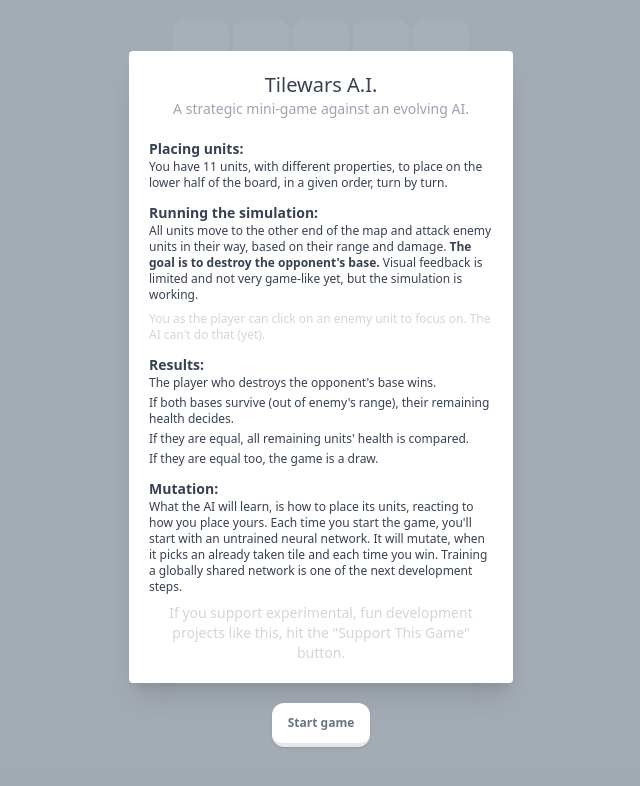
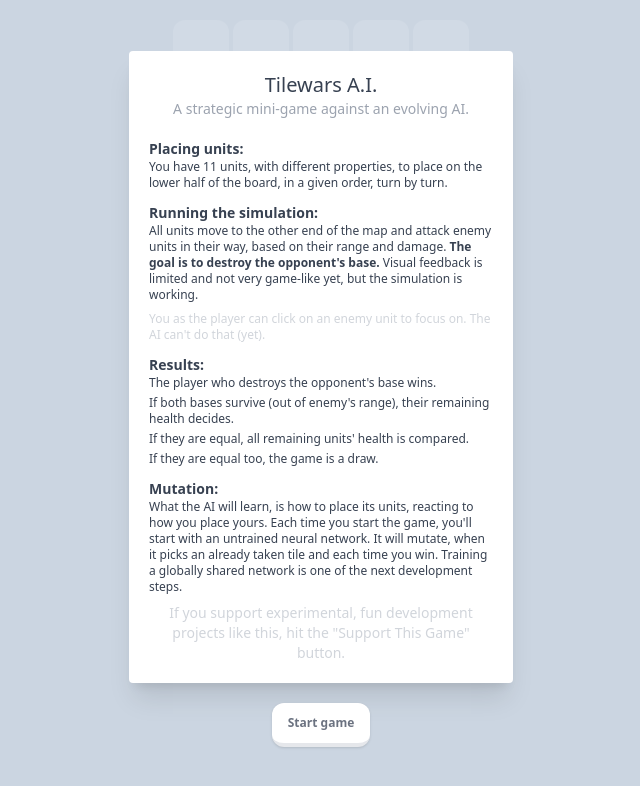
Before and after one commit to mktcode/tilewars, a Vue app: page / in a window 1280 px wide. Shown: the top 786 px of the page, without its empty margins (319-959 px from the left). Built offline with nearby package versions, Linux system fonts and the light colour scheme; what @tensorflow/tfjs would draw is missing.

Commit message:
remove modal overlay background

```diff
--- a/src/App.vue
+++ b/src/App.vue
@@ -126,7 +126,7 @@ const start = () => {
 <template>
   <main class="flex flex-col max-w-5xl mx-auto items-center justify-center pt-5">
     <Transition>
-      <div v-if="showTutorial" class="absolute inset-0 flex flex-col items-center justify-center z-10 bg-black bg-opacity-20">
+      <div v-if="showTutorial" class="absolute inset-0 flex flex-col items-center justify-center z-10">
         <div class="bg-white rounded p-5 shadow-xl text-sm text-gray-700 max-w-sm space-y-3">
           <div class="text-center mb-5">
             <h1 class="text-xl">Tilewars A.I.</h1>
```
